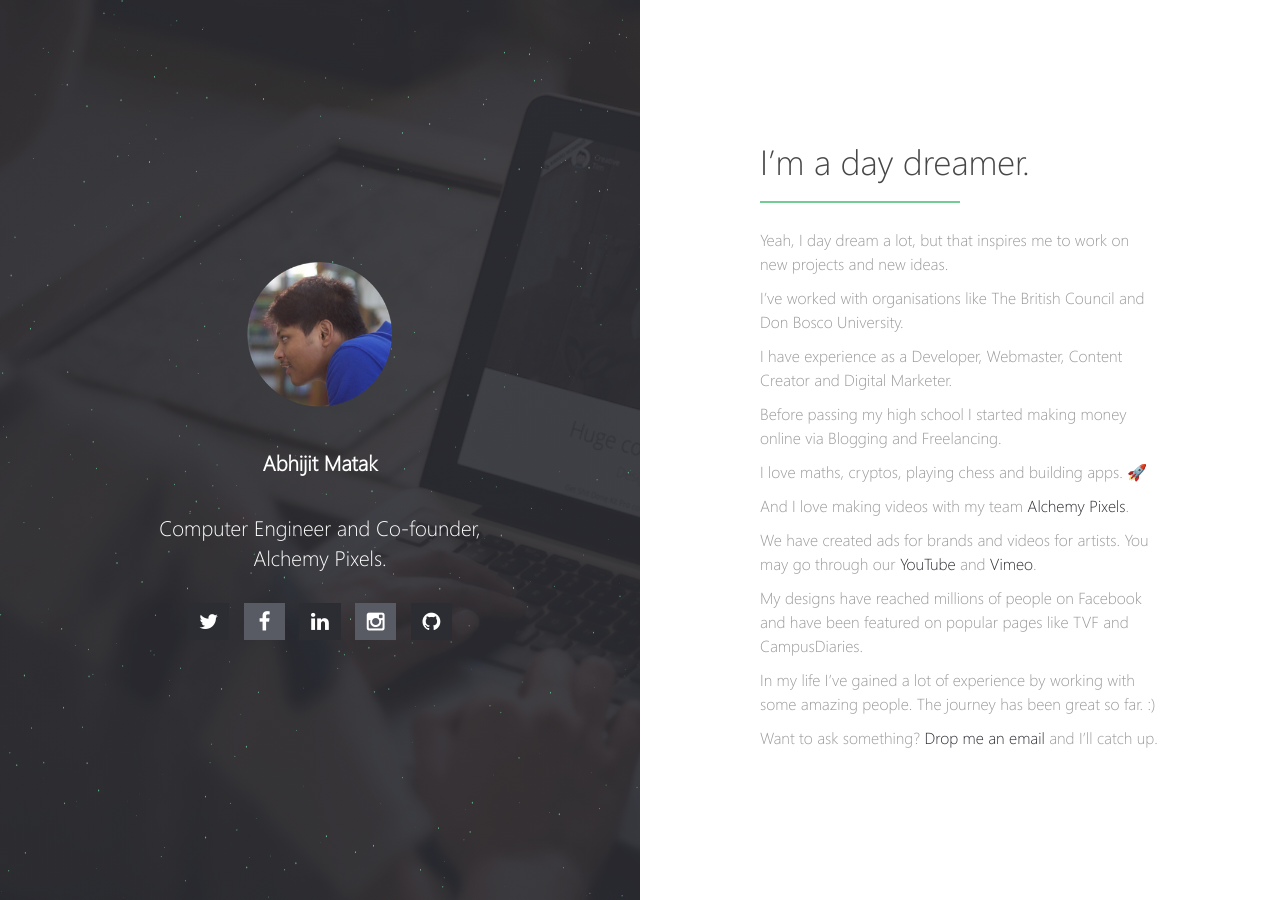
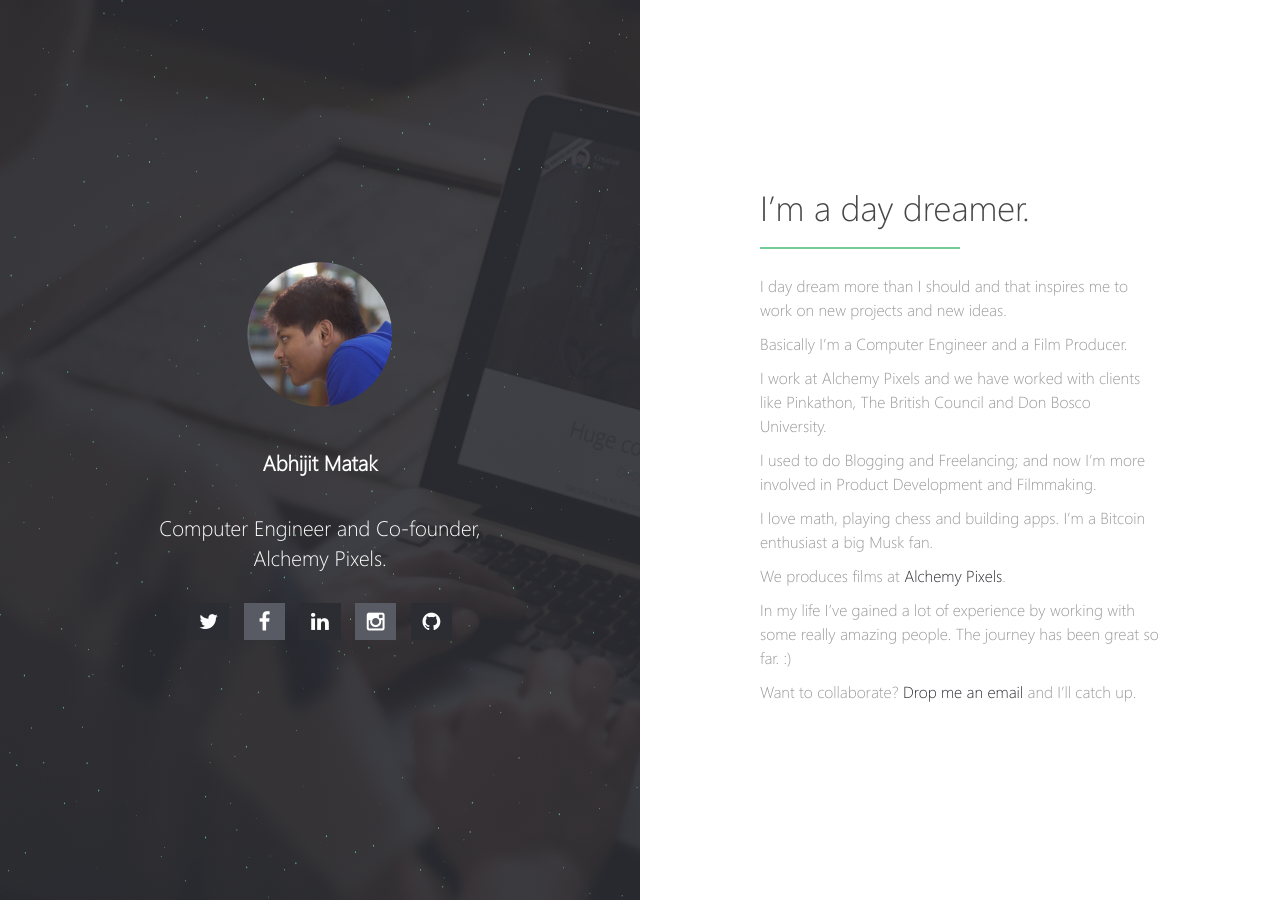
Before and after one commit to skyhitblog/skyhitblog.github.io, a Jekyll site: the page built from index.md, in a window 1280 px wide. Built offline with Jekyll 4.4.1, drawn with Linux system fonts in a browser that asks for light colours; our own code applies the rules of GitHub Pages for plain Markdown files.

Commit message:
Update index.md

```diff
--- a/index.md
+++ b/index.md
@@ -3,22 +3,18 @@ layout: home
 ---
 # I'm a day dreamer.
 
-Yeah, I day dream a lot, but that inspires me to work on new projects and new ideas.
+I day dream more than I should and that inspires me to work on new projects and new ideas.
 
-I've worked with organisations like The British Council and Don Bosco University.
+Basically I'm a Computer Engineer and a Film Producer.
 
-I have experience as a Developer, Webmaster, Content Creator and Digital Marketer.
+I work at Alchemy Pixels and we have worked with clients like Pinkathon, The British Council and Don Bosco University.
 
-Before passing my high school I started making money online via Blogging and Freelancing.
+I used to do Blogging and Freelancing; and now I'm more involved in Product Development and Filmmaking.
 
-I love maths, cryptos, playing chess and building apps. 🚀
+I love math, playing chess and building apps. I'm a Bitcoin enthusiast a big Musk fan.
 
-And I love making videos with my team [Alchemy Pixels](http://alchemypixels.com).
+We produces films at [Alchemy Pixels](http://alchemypixels.com).
 
-We have created ads for brands and videos for artists. You may go through our [YouTube](http://youtube.com/alchemypixels) and [Vimeo](http://vimeo.com/alchemypixels).
+In my life I've gained a lot of experience by working with some really amazing people. The journey has been great so far. :)
 
-My designs have reached millions of people on Facebook and have been featured on popular pages like TVF and CampusDiaries.
-
-In my life I've gained a lot of experience by working with some amazing people. The journey has been great so far. :)
-
-Want to ask something? [Drop me an email](mailto:avi@alchemypixels.com) and I'll catch up.
+Want to collaborate? [Drop me an email](mailto:avi@alchemypixels.com) and I'll catch up.
```
